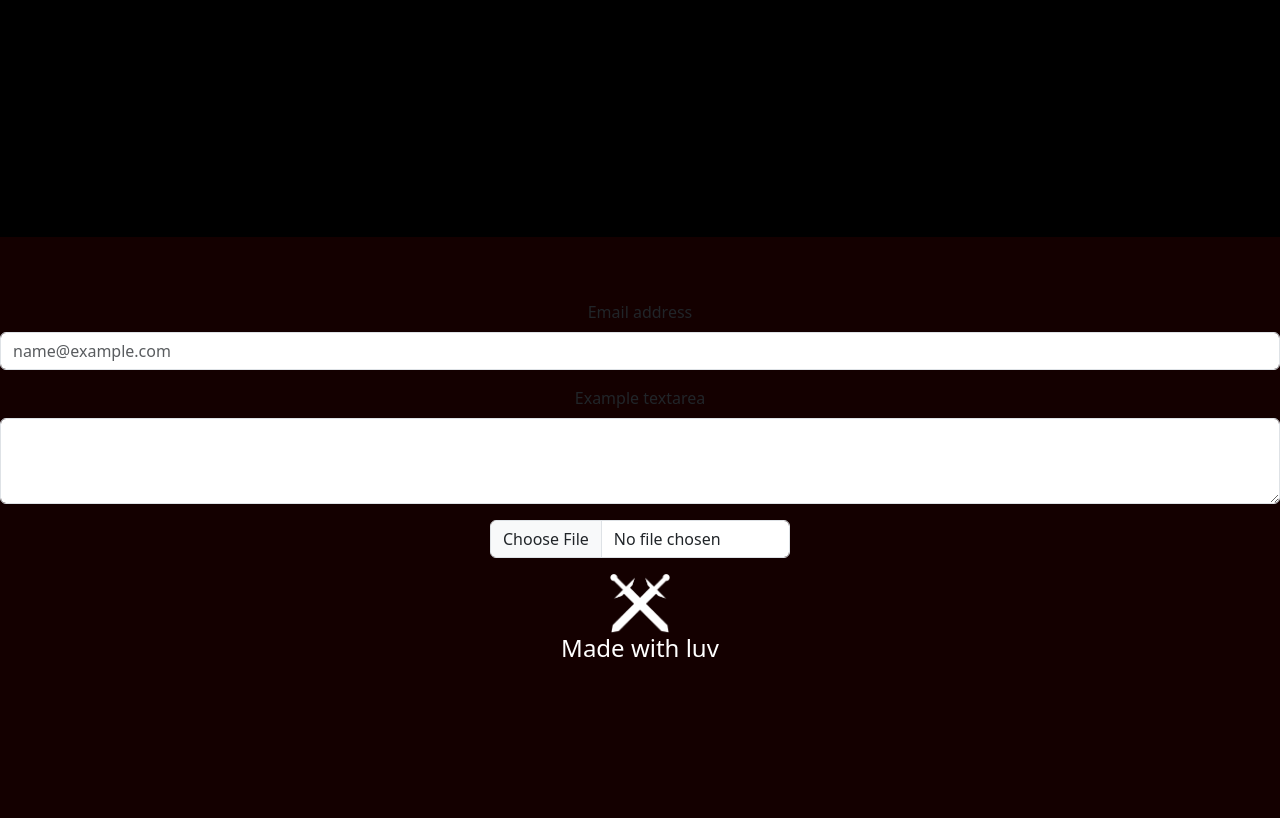
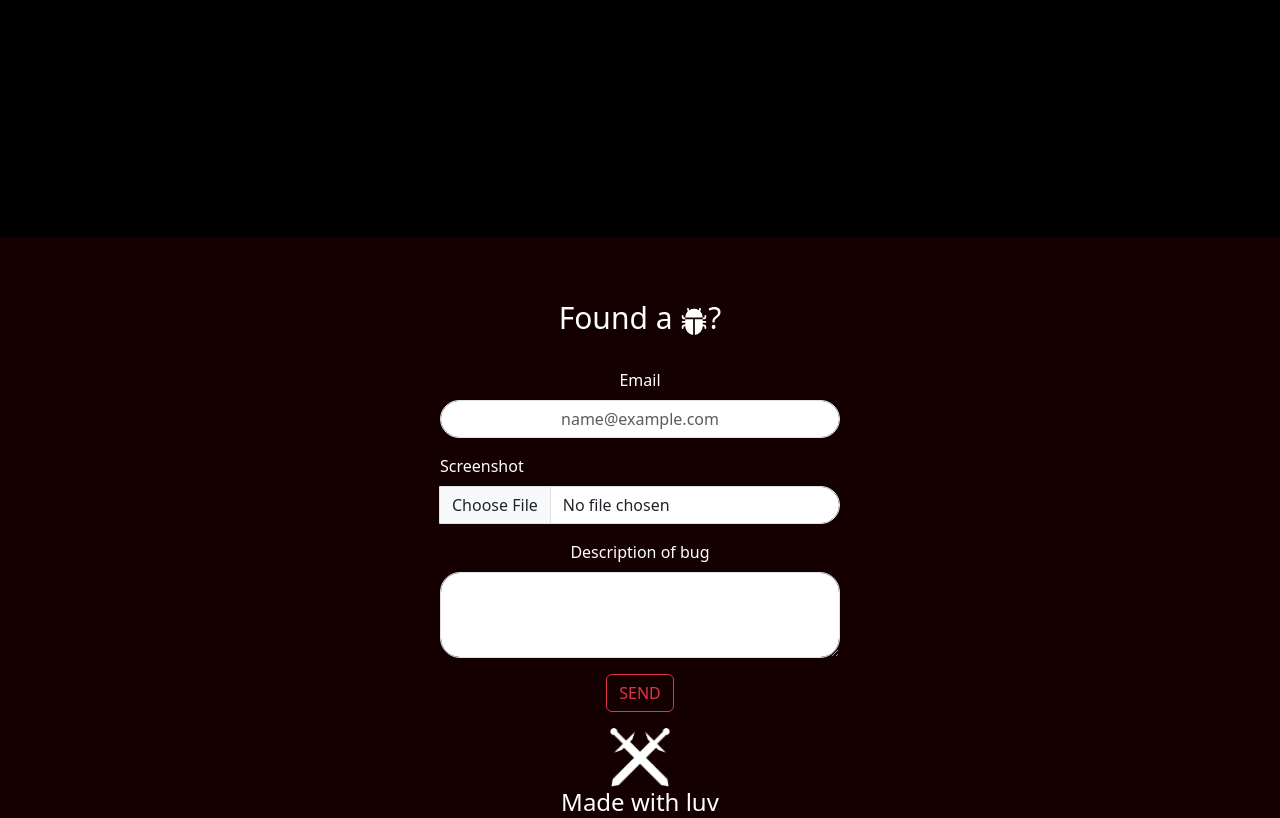
Before and after one commit to wvadhy/Codefighters, a PHP site: page / in a window 1280 px wide. Shown: the part 1363-2181 px from the top of the page. Before the commit the page ends 2020 px from the top, so only its background shows below. Run offline with PHP 8.4, Linux system fonts and the light colour scheme.

Commit message:
Added a contact/report form

```diff
--- a/index.html
+++ b/index.html
@@ -243,18 +243,24 @@
 
 <div class="page_down_2">
 
+  <h3>Found a <img src="imgs/bug-fill.svg" alt="">?</h3>
+
+  <br>
+
   <form class="z needs-validation" novalidate>
     <div class="mb-3">
-      <label for="exampleFormControlInput1" class="form-label">Email address</label>
-      <input type="email" class="form-control" id="exampleFormControlInput1" placeholder="name@example.com">
+      <label for="exampleFormControlInput1" class="form-label">Email</label>
+      <input type="email" class="form-control" id="exampleFormControlInput1" placeholder="name@example.com" required>
+    </div>
+    <div class="input-group mb-3">
+      <label for="inputGroupFile01" class="form-label">Screenshot</label>
+      <input type="file" class="form-control" id="inputGroupFile01">
     </div>
     <div class="mb-3">
-      <label for="exampleFormControlTextarea1" class="form-label">Example textarea</label>
-      <textarea class="form-control" id="exampleFormControlTextarea1" rows="3"></textarea>
+      <label for="exampleFormControlTextarea1" class="form-label">Description of bug</label>
+      <textarea class="form-control" id="exampleFormControlTextarea1" rows="3" required></textarea>
     </div>
-    <div class="input-group mb-3">
-      <input type="file" class="form-control" id="inputGroupFile01">
-    </div>
+    <button type="submit" class="btn btn-outline-danger mb-3">SEND</button>
   </form>
 
   <img class="cross_swords" src="imgs/cross_swords.png">
--- a/styling/style.css
+++ b/styling/style.css
@@ -198,9 +198,20 @@ h4 {
 .page_down_2 {
   height: 500px;
 }
+.page_down_2 .form-label {
+  text-align: center;
+  color: white;
+}
+.page_down_2 .form-control {
+  width: 400px;
+  margin: auto;
+  text-align: center;
+  border-radius: 20px;
+}
 .page_down_2 .input-group {
-  width: 300px;
+  width: 400px;
   margin: auto;
+  border-radius: 20px;
 }
 .page_down_2 .cross_swords {
   width: 60px;
```
Also changed, not shown: styling/input.scss (+16 -1 lines), imgs/bug-fill.svg (added), 1 other file.
